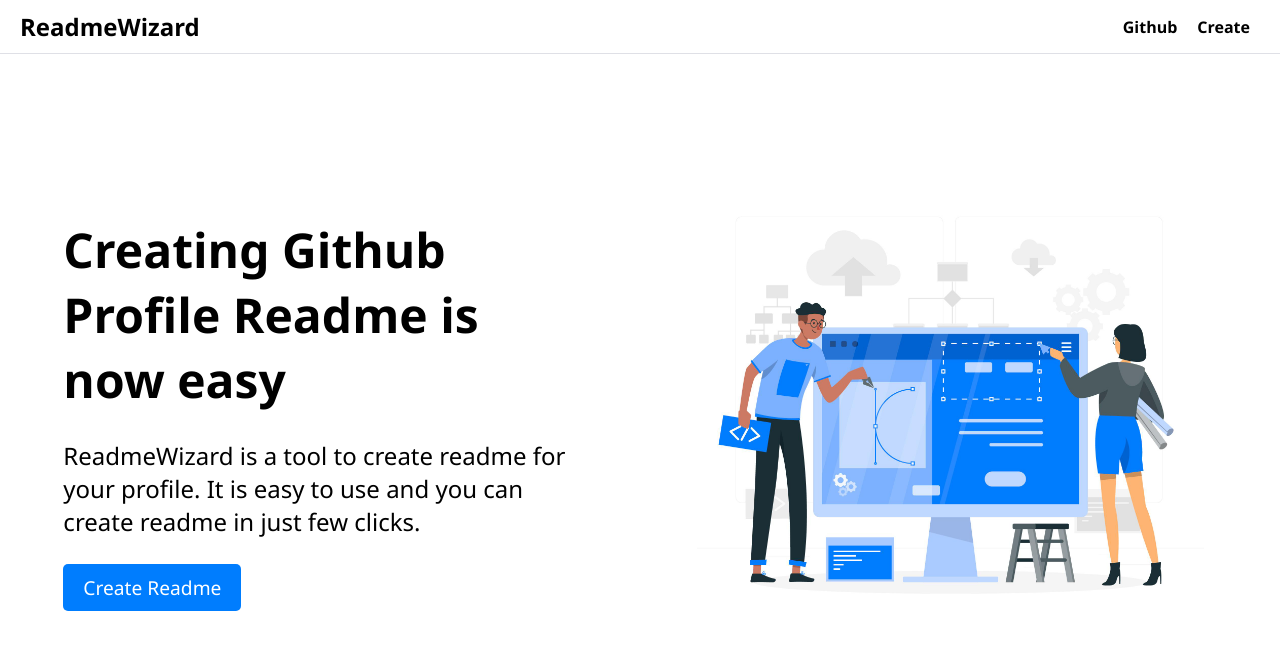
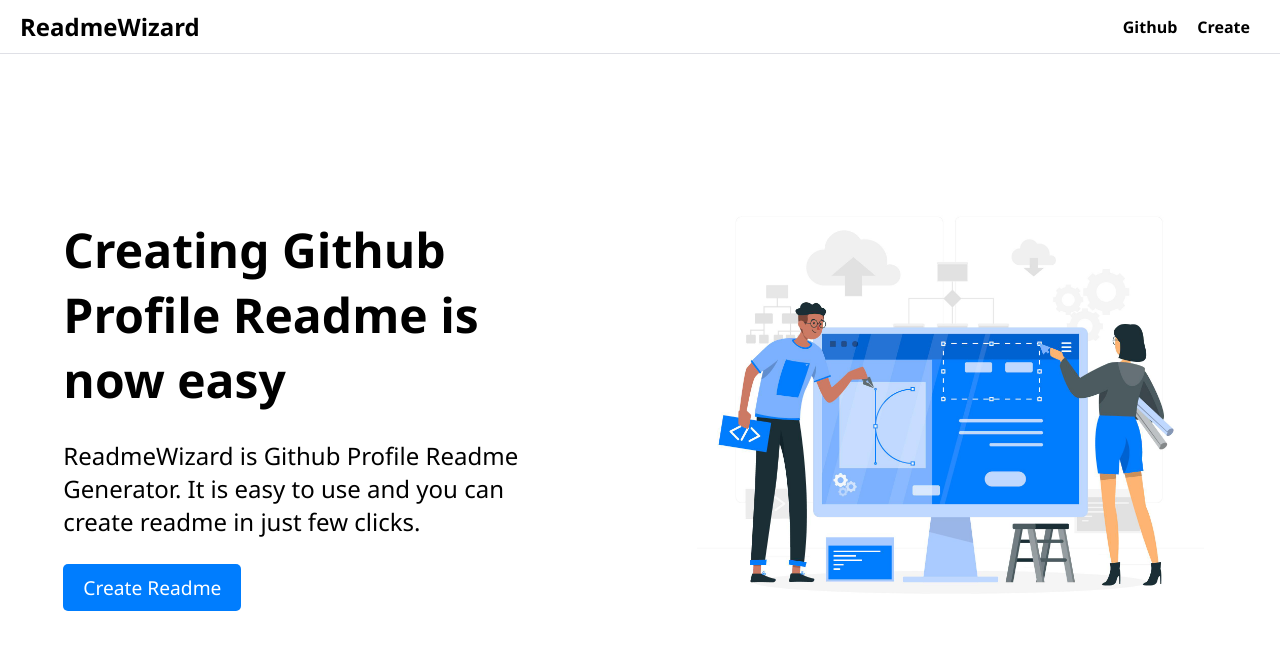
Before and after one commit to mspatel18/ReadmeWizard, a React (Vite) app: page / in a window 1280 px wide. Shown: the top 650 px of the page. Built offline with nearby package versions, Linux system fonts and the light colour scheme.

Commit message:
update files

```diff
--- a/src/pages/Landing.jsx
+++ b/src/pages/Landing.jsx
@@ -21,7 +21,7 @@ export default function Landing() {
                         Creating Github Profile Readme is now easy
                     </div>
                     <p>
-                        ReadmeWizard is a tool to create readme for your profile. It is easy to use and you can create readme in just few clicks.
+                        ReadmeWizard is Github Profile Readme Generator. It is easy to use and you can create readme in just few clicks.
                     </p>
                 <button id="start" onClick={()=>navigate("/create-readme")}>Create Readme</button>
                     </div>
```
